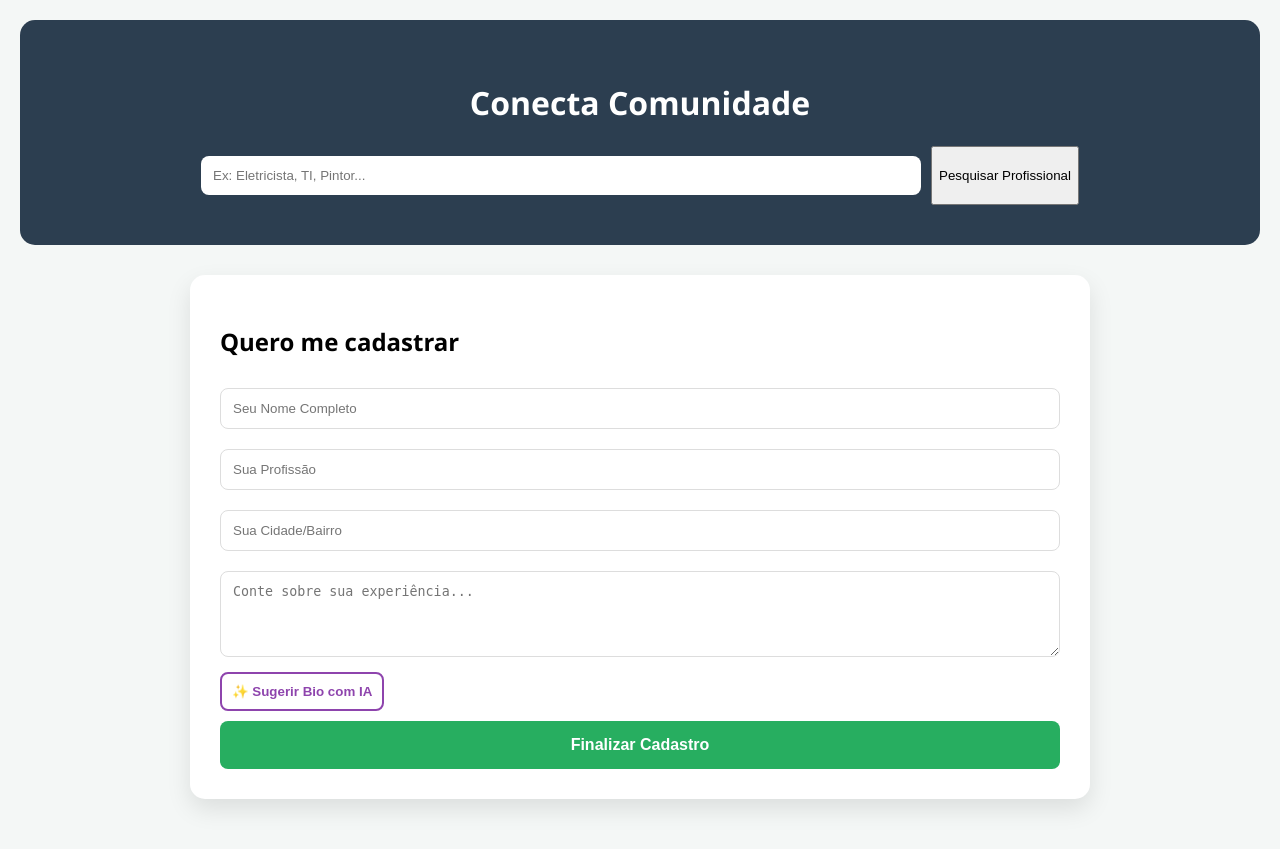
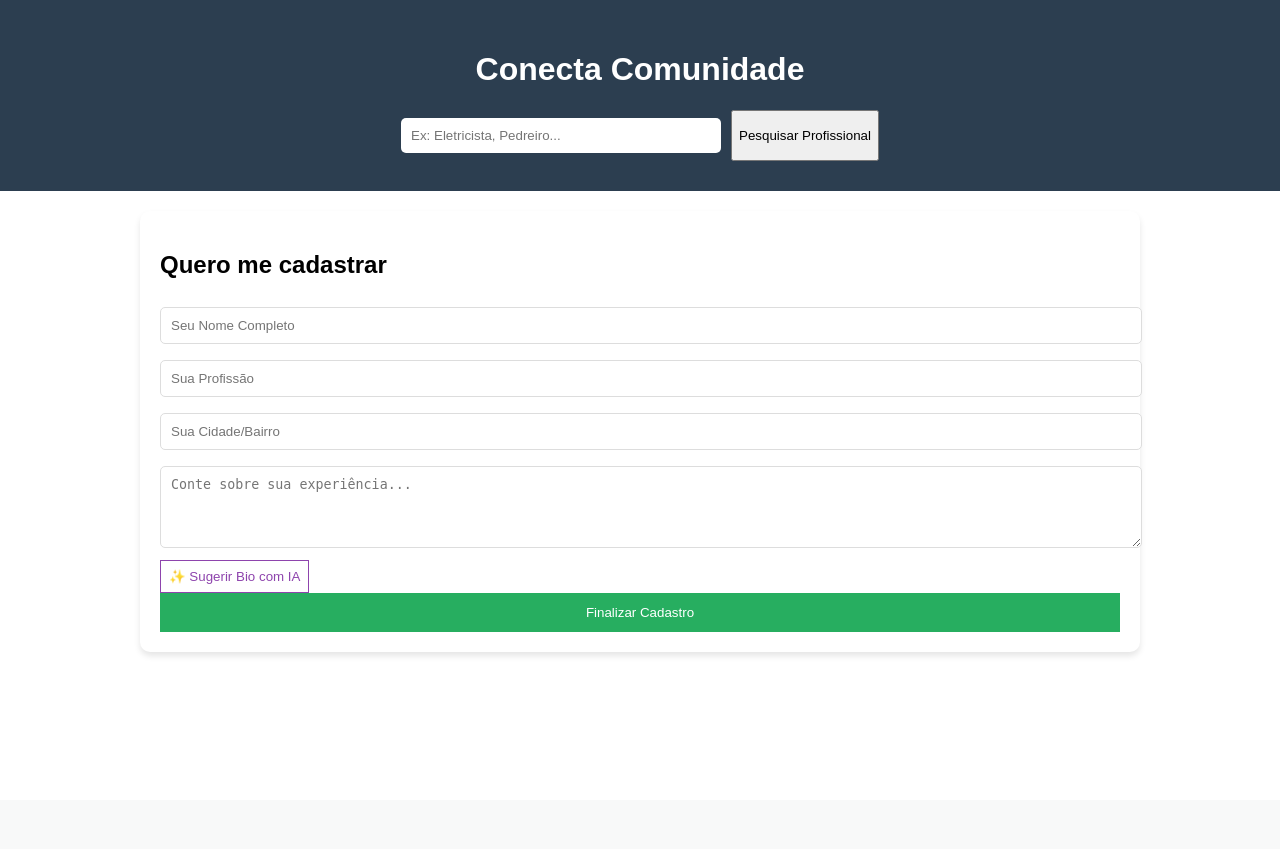
Before and after one commit to jonasmateus-ui/SITE-DE-CADASTRO-DE-PRESTADORES, a Flask app: page / in a window 1280 px wide. After the commit the page ends 654 px from the top, so only its background shows below. Run offline with Flask 3, Linux system fonts and the light colour scheme.

Commit message:
Layout antigo com cards animados e nova pagina

```diff
--- a/app.py
+++ b/app.py
@@ -5,8 +5,7 @@ import os
 
 app = Flask(__name__)
 
-# --- CONFIGURAÇÃO DA IA ---
-# Certifique-se de usar sua chave atualizada do Google AI Studio
+# CONFIGURAÇÃO DA IA
 CHAVE_IA = "AIzaSyBQbI2tl15wUq7rEALxGe0RXNGCelUeWF8"
 genai.configure(api_key=CHAVE_IA)
 
@@ -31,20 +30,25 @@ init_db()
 
 @app.route('/')
 def index():
+    sucesso = request.args.get('sucesso', '')
+    return render_template("index.html", sucesso=sucesso)
+
+@app.route('/pesquisar')
+def pesquisar():
     busca = request.args.get('busca', '')
-    sucesso = request.args.get('sucesso', '')
+    conn = sqlite3.connect(DB_PATH)
+    conn.row_factory = sqlite3.Row
+    cursor = conn.cursor()
 
-    prestadores = []
     if busca:
-        conn = sqlite3.connect(DB_PATH)
-        conn.row_factory = sqlite3.Row
-        cursor = conn.cursor()
         query = "SELECT * FROM prestadores WHERE nome LIKE ? OR servico LIKE ?"
         cursor.execute(query, (f'%{busca}%', f'%{busca}%'))
-        prestadores = cursor.fetchall()
-        conn.close()
+    else:
+        cursor.execute("SELECT * FROM prestadores")
 
-    return render_template("index.html", prestadores=prestadores, busca=busca, sucesso=sucesso)
+    prestadores = cursor.fetchall()
+    conn.close()
+    return render_template("resultados.html", prestadores=prestadores, busca=busca)
 
 @app.route('/cadastrar', methods=['POST'])
 def cadastrar():
@@ -52,19 +56,13 @@ def cadastrar():
     servico = request.form.get('servico')
     local = request.form.get('local')
     bio = request.form.get('bio')
-
     if nome and servico:
-        try:
-            conn = sqlite3.connect(DB_PATH)
-            cursor = conn.cursor()
-            cursor.execute('INSERT INTO prestadores (nome, servico, local, bio) VALUES (?, ?, ?, ?)',
-                           (nome, servico, local, bio))
-            conn.commit()
-            conn.close()
-            return redirect(url_for('index', sucesso='true'))
-        except Exception as e:
-            print(f"Erro ao salvar: {e}")
-
+        conn = sqlite3.connect(DB_PATH)
+        cursor = conn.cursor()
+        cursor.execute('INSERT INTO prestadores (nome, servico, local, bio) VALUES (?, ?, ?, ?)', (nome, servico, local, bio))
+        conn.commit()
+        conn.close()
+        return redirect(url_for('index', sucesso='true'))
     return redirect(url_for('index'))
 
 @app.route('/gerar_bio', methods=['POST'])
@@ -72,7 +70,6 @@ def gerar_bio():
     try:
         dados = request.get_json()
         servico = dados.get('servico')
-        # Alterado para 'gemini-pro' para maior estabilidade
         model = genai.GenerativeModel('gemini-pro')
         prompt = f"Escreva uma bio profissional curta e vendedora para um {servico} autônomo."
         response = model.generate_content(prompt)
--- a/static/style.css
+++ b/static/style.css
@@ -1,105 +1,25 @@
-:root {
-    --primary: #2c3e50;
-    --accent: #e74c3c;
-    --success: #27ae60;
-    --ia-color: #8e44ad;
-    --bg: #f4f7f6;
+:root { --primary: #2c3e50; --ia-color: #8e44ad; --success: #27ae60; }
+body { font-family: sans-serif; margin: 0; padding: 0; }
+.container { max-width: 1000px; margin: 0 auto; padding: 20px; }
+header { background: var(--primary); color: white; padding: 30px; text-align: center; }
+
+.search-box { display: flex; gap: 10px; justify-content: center; margin-top: 15px; }
+.search-box input { padding: 10px; width: 300px; border-radius: 5px; border: none; }
+
+.card { background: white; padding: 20px; border-radius: 10px; box-shadow: 0 4px 6px rgba(0,0,0,0.1); }
+input, textarea { width: 100%; padding: 10px; margin: 8px 0; border: 1px solid #ddd; border-radius: 5px; }
+
+/* EFEITO DE MOVIMENTO NOS CARDS */
+.lista-grids { display: flex; flex-wrap: wrap; gap: 20px; justify-content: center; margin-top: 30px; }
+.prestador-card {
+    background: white; width: 250px; padding: 20px; border-radius: 12px;
+    box-shadow: 0 4px 10px rgba(0,0,0,0.1); border-top: 4px solid var(--ia-color);
+    transition: transform 0.3s ease, box-shadow 0.3s ease; cursor: pointer;
+}
+.prestador-card:hover {
+    transform: translateY(-10px);
+    box-shadow: 0 12px 20px rgba(0,0,0,0.2);
 }
 
-body {
-    font-family: 'Segoe UI', sans-serif;
-    background-color: var(--bg);
-    margin: 0;
-    padding: 20px;
-}
-
-.container {
-    max-width: 900px;
-    margin: 0 auto;
-}
-
-header {
-    text-align: center;
-    background-color: var(--primary);
-    color: white;
-    padding: 40px 20px;
-    border-radius: 15px;
-    margin-bottom: 30px;
-}
-
-.search-box {
-    margin-top: 20px;
-    display: flex;
-    gap: 10px;
-    justify-content: center;
-}
-
-.search-box input {
-    padding: 12px;
-    border-radius: 8px;
-    border: none;
-    width: 60%;
-}
-
-.card, .card-sucesso {
-    background-color: white;
-    padding: 30px;
-    border-radius: 15px;
-    box-shadow: 0 10px 25px rgba(0,0,0,0.1);
-    margin-bottom: 30px;
-}
-
-.card-sucesso {
-    border: 3px solid var(--success);
-    text-align: center;
-}
-
-input, textarea {
-    width: 100%;
-    padding: 12px;
-    margin: 10px 0;
-    border: 1px solid #ddd;
-    border-radius: 8px;
-    box-sizing: border-box;
-}
-
-.btn-salvar {
-    width: 100%;
-    background-color: var(--success);
-    color: white;
-    border: none;
-    padding: 15px;
-    border-radius: 8px;
-    font-size: 16px;
-    cursor: pointer;
-    font-weight: bold;
-}
-
-.btn-ia {
-    background-color: white;
-    color: var(--ia-color);
-    border: 2px solid var(--ia-color);
-    padding: 10px;
-    border-radius: 8px;
-    cursor: pointer;
-    margin-bottom: 10px;
-    font-weight: 600;
-}
-
-.lista-grids {
-    display: grid;
-    grid-template-columns: repeat(auto-fill, minmax(280px, 1fr));
-    gap: 20px;
-}
-
-.prestador-card {
-    background-color: white;
-    padding: 20px;
-    border-radius: 12px;
-    border-top: 5px solid var(--accent);
-}
-
-.bio-text {
-    font-style: italic;
-    color: #7f8c8d;
-}
+.btn-salvar { background: var(--success); color: white; border: none; padding: 12px; width: 100%; cursor: pointer; }
+.btn-ia { border: 1px solid var(--ia-color); color: var(--ia-color); background: none; padding: 8px; cursor: pointer; }
--- a/templates/index.html
+++ b/templates/index.html
@@ -2,30 +2,23 @@
 <html lang="pt-br">
 <head>
     <meta charset="UTF-8">
-    <meta name="viewport" content="width=device-width, initial-scale=1.0">
-    <title>Conecta Comunidade</title>
+    <title>Conecta Comunidade - Cadastro</title>
     <link rel="stylesheet" href="{{ url_for('static', filename='style.css') }}">
 </head>
 <body>
-
     <header>
         <h1>Conecta Comunidade</h1>
-        <form action="/" method="GET" class="search-box">
-            <input type="text" name="busca" placeholder="Ex: Eletricista, TI, Pintor..." value="{{ busca }}">
+        <form action="/pesquisar" method="GET" class="search-box" target="_blank">
+            <input type="text" name="busca" placeholder="Ex: Eletricista, Pedreiro...">
             <button type="submit">Pesquisar Profissional</button>
         </form>
     </header>
 
     <main class="container">
         {% if sucesso == 'true' %}
-        <section class="card-sucesso">
-            <h2>🎉 Cadastro Realizado!</h2>
-            <p>Seu serviço agora está visível para a comunidade.</p>
-            <button onclick="window.location.href='/'" class="btn-ia">Voltar</button>
-        </section>
+        <div class="card-sucesso"><h2>✅ Cadastrado com Sucesso!</h2></div>
         {% endif %}
 
-        {% if sucesso != 'true' %}
         <section class="card">
             <h2>Quero me cadastrar</h2>
             <form action="/cadastrar" method="POST">
@@ -33,65 +26,26 @@
                 <input type="text" id="servico_input" name="servico" required placeholder="Sua Profissão">
                 <input type="text" name="local" required placeholder="Sua Cidade/Bairro">
                 <textarea id="bio_input" name="bio" rows="4" placeholder="Conte sobre sua experiência..."></textarea>
-
                 <button type="button" class="btn-ia" onclick="gerarBioComIA()">✨ Sugerir Bio com IA</button>
                 <button type="submit" class="btn-salvar">Finalizar Cadastro</button>
             </form>
         </section>
-        {% endif %}
-
-        {% if busca %}
-        <section>
-            <h2>Resultados para: "{{ busca }}"</h2>
-            <div class="lista-grids">
-                {% for p in prestadores %}
-                <div class="prestador-card">
-                    <h3>{{ p.nome }}</h3>
-                    <p><strong>Serviço:</strong> {{ p.servico }}</p>
-                    <p><strong>Local:</strong> {{ p.local }}</p>
-                    <p class="bio-text">{{ p.bio }}</p>
-                </div>
-                {% else %}
-                <p>Nenhum profissional encontrado.</p>
-                {% endfor %}
-            </div>
-        </section>
-        {% endif %}
     </main>
 
     <script>
         async function gerarBioComIA() {
             const servico = document.getElementById('servico_input').value;
             const bioInput = document.getElementById('bio_input');
-            const btn = document.querySelector('.btn-ia');
-
-            if (!servico) {
-                alert("Por favor, digite sua profissão primeiro!");
-                return;
-            }
-
-            btn.innerText = "🤖 Criando...";
+            if (!servico) { alert("Digite a profissão!"); return; }
             try {
                 const response = await fetch('/gerar_bio', {
                     method: 'POST',
                     headers: {'Content-Type': 'application/json'},
                     body: JSON.stringify({ servico: servico })
                 });
-
                 const data = await response.json();
-
-                if (data.bio_sugerida) {
-                    bioInput.value = data.bio_sugerida;
-                } else {
-                    bioInput.value = "Erro ao conectar com a IA. Tente novamente.";
-                    console.error("Erro da IA:", data.erro);
-                }
-            } catch (e) {
-                alert("Erro de conexão com o servidor local.");
-                console.error(e);
-            } finally {
-                btn.innerText = "✨ Sugerir Bio com IA";
-            }
+                bioInput.value = data.bio_sugerida || "Erro na IA";
+            } catch (e) { alert("Erro de conexão"); }
         }
     </script>
 </body>
```
Also changed, not shown: templates/resultados.html (added, +27 -0 lines).
